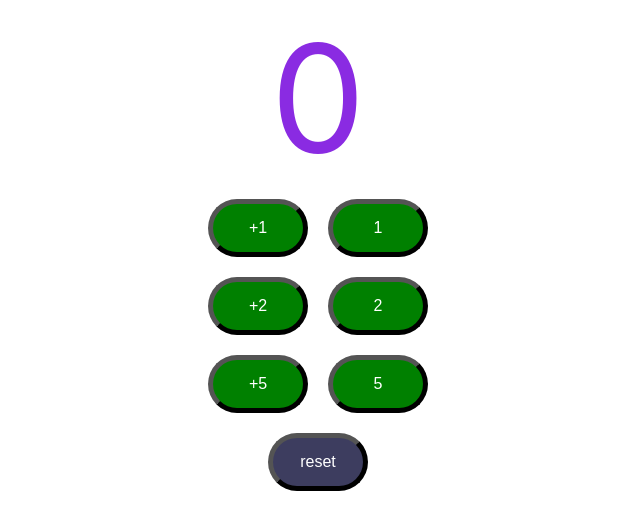
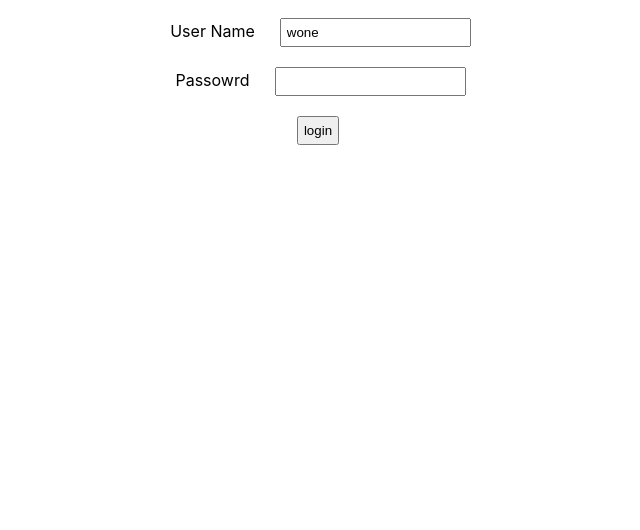
Before and after one commit to jangwone/react-tutorial, a React (Create React App) app: page / in a window 1280 px wide. Shown: the top 530 px of the page, without its empty margins (322-962 px from the left). Built offline with nearby package versions, Linux system fonts and the light colour scheme.

Commit message:
add Login Component

```diff
--- a/src/App.js
+++ b/src/App.js
@@ -1,5 +1,6 @@
 import './App.css';
-import Counter from './components/counter/Counter';
+import TodoApp from './components/todo/TodoApp.jsx'
+
 //!!! import 시 중괄호를 사용하지 않으면 무조건 default export component가 보인다.
 // component return() 여러 줄이면 tag 하나로 묶여야 한다.
 //오직하나만 export default 가능
@@ -10,7 +11,7 @@ import Counter from './components/counter/Counter';
 function App() {
   return (
     <div className="App">
-      <Counter />
+      <TodoApp />
     </div>
   );
 }
--- /dev/null
+++ b/src/components/todo/TodoApp.css
@@ -0,0 +1,4 @@
+label, input, button {
+    margin: 10px;
+    padding: 5px;
+}
--- /dev/null
+++ b/src/components/todo/TodoApp.jsx
@@ -0,0 +1,46 @@
+import { useState } from 'react'
+import './TodoApp.css'
+
+export default function TodoApp() {
+    return (
+        <div className="TodoApp">
+            <LoginComponent />
+            {/* <WelcomeComponent /> */}
+        </div>
+    )
+}
+
+function LoginComponent() {
+
+    const[useranme, setUsername] = useState('wone')
+
+    function handleUsernameChange(event) {
+        setUsername(event.useranme)
+    }
+
+    return (
+        <div className="Login">
+            <div className="LoginForm">
+                <div>
+                    <label>User Name</label>
+                    <input type="text" name="username" value={useranme} onChange={handleUsernameChange}/>
+                </div>
+                <div>
+                    <label>Passowrd</label>
+                    <input type="password" name="password" />
+                </div>
+                <div>
+                    <button type="button" nam="login" >login </button>
+                </div>
+            </div>
+        </div>
+    )
+}
+
+function WelcomeComponent() {
+    return (
+        <div className="Welcome">
+            Welcome Component
+        </div>
+    )
+}
```
